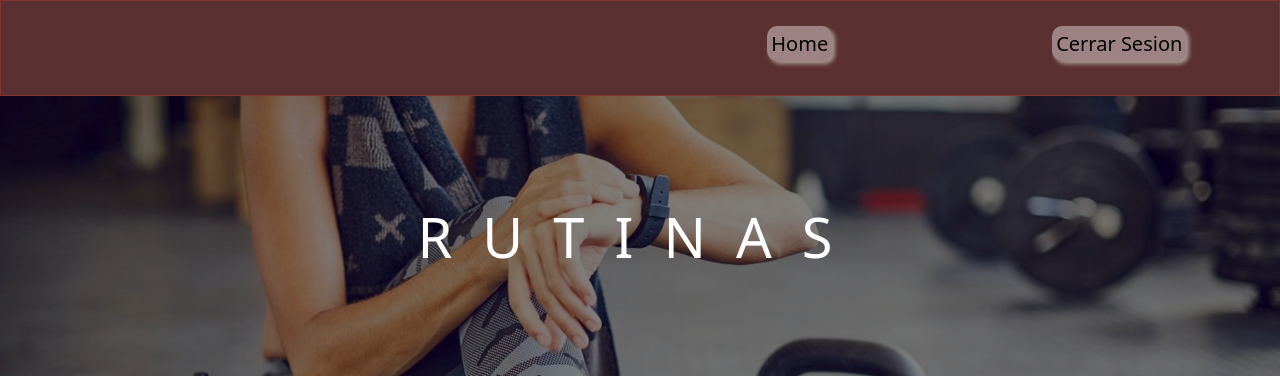
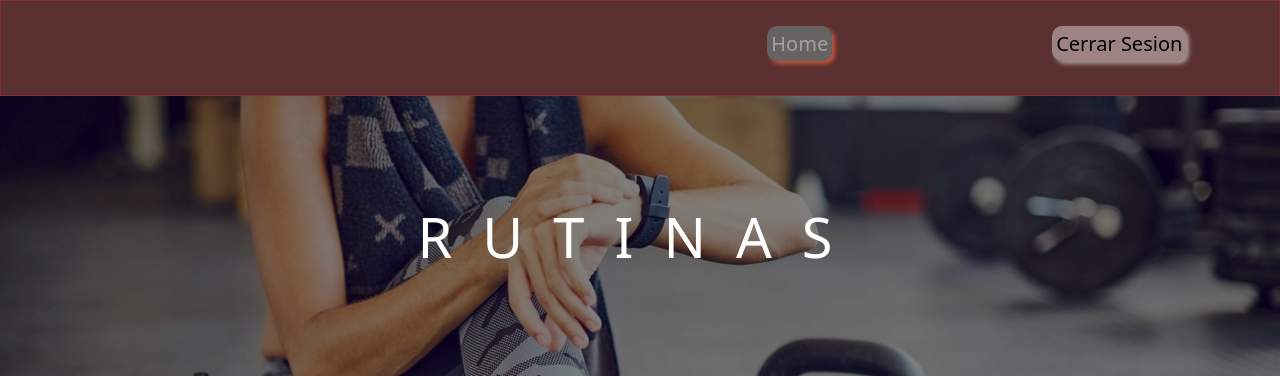
Before and after one commit to alotav/CPFSJ-Django, a Django app: page /home.html in a window 1280 px wide. Shown: the top 376 px of the page. Run offline with Django 4.2, Linux system fonts and the light colour scheme; data that the repository does not hold is empty; some libraries are stand-ins or nearby versions.

Commit message:
se agrego plantilla activa, modificacion en settings

```diff
--- a/appbase/static/appbase/CSS/style.css
+++ b/appbase/static/appbase/CSS/style.css
@@ -302,6 +302,13 @@ header {
     background-color: rgb(102, 98, 98);
     box-shadow: 3px 3px 4px 0px rgba(244, 106, 68, 0.67);
 }
+/* Si nos encontramos en la ruta especificada: */
+.activo{
+    color: rgba(255, 255, 255, 0.4) !important;
+    cursor: pointer !important;
+    background-color: rgb(102, 98, 98) !important;
+    box-shadow: 3px 3px 4px 0px rgba(244, 106, 68, 0.67) !important;
+}
 
 
 /* REGISTRO DJANGO */
@@ -562,10 +569,6 @@ input[type=number]::-webkit-outer-spin-button {
 .control button{
     margin-bottom: 1vh;
 }
-/* .control div h2{
-    display: flex;
-    justify-content: center;
-} */
 
 .username {
     color: rgb(214, 75, 36);
@@ -581,3 +584,7 @@ input[type=number]::-webkit-outer-spin-button {
     text-align: center;
     background-color: green;
 }
+
+.activo {
+
+}
--- a/appbase/templates/appbase/plantilla.html
+++ b/appbase/templates/appbase/plantilla.html
@@ -23,13 +23,13 @@
                 <h5 class="username">{{ user.username.upper }}</h5>
             {% endif %}
             {% if user.is_staff %}
-                <h5><a href="{% url 'control' %}" style="text-decoration:none; color:black;">Control de Ingresos</a></h5>
-                <h5><a href="{% url 'ctrl_planificacion' %}" style="text-decoration:none; color:black;">Planificaciones por vencer</a></h5>
+                <h5><a href="{% url 'control' %}" class="{% if request.path == '/control' %}activo{% endif %}" style="text-decoration:none; color:black;">Control de Ingresos</a></h5>
+                <h5><a href="{% url 'ctrl_planificacion' %}" class="{% if request.path == '/ctrl_planificacion' %}activo{% endif %}" style="text-decoration:none; color:black;">Planificaciones por vencer</a></h5>
             {% endif %}
         </div>
         <div class="div2">
             <h5>
-                <a href="{% url 'home' %}" style="text-decoration:none; color:black;">Home</a>
+                <a href="{% url 'home' %}" class="{% if request.path == '/home.html' %}activo{% endif %}" style="text-decoration:none; color:black;">Home</a>
             </h5>
         </div>
         <div class="div3">
```
Also changed, not shown: CPFSJ/settings.py (+8 -7 lines), 1 other file.
